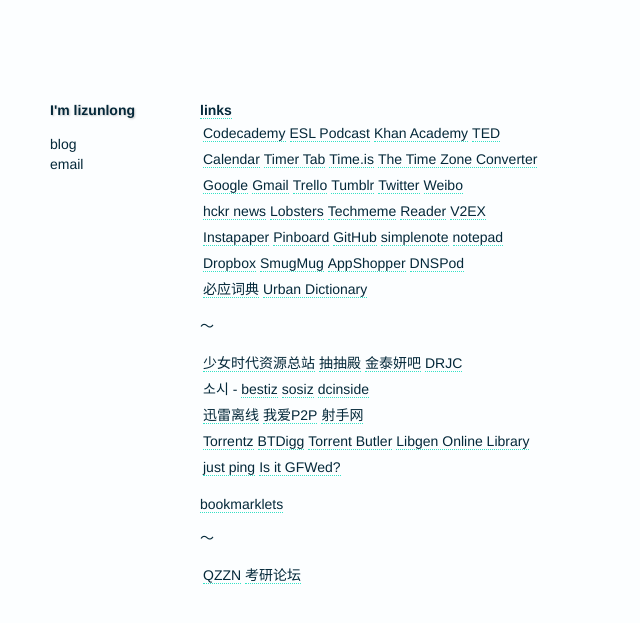
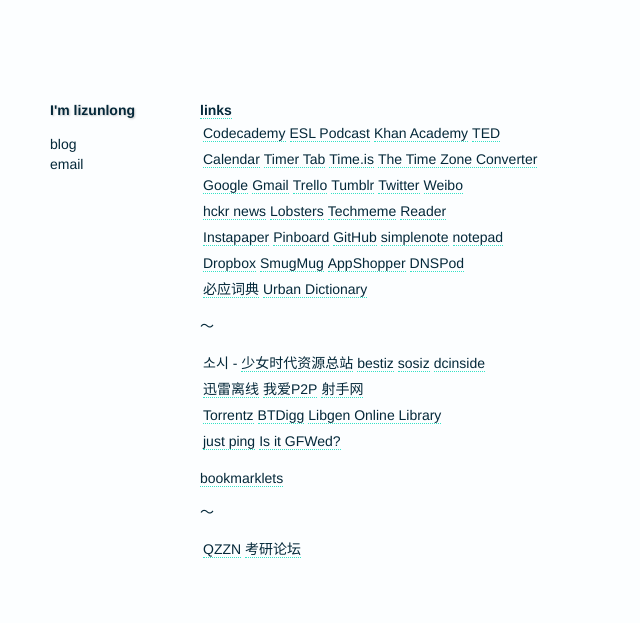
Before and after one commit to lzl/lzl.github.com, a Jekyll site: the page built from _posts/2012-03-12-links.md, in a window 1280 px wide. Shown: the top 623 px of the page, without its empty margins (0-640 px from the left). Built offline with Jekyll 4.4.1, drawn with Linux system fonts in a browser that asks for light colours.

Commit message:
remove v2ex and some snsd fansites

```diff
--- a/_posts/2012-03-12-links.md
+++ b/_posts/2012-03-12-links.md
@@ -9,7 +9,7 @@
 
 [Google](https://www.google.com/ncr) | [Gmail](https://mail.google.com/mail/) | [Trello](https://trello.com/) | [Tumblr](http://www.tumblr.com/dashboard) | [Twitter](https://twitter.com/) | [Weibo](http://weibo.com/)
 
-[hckr news](http://hckrnews.com/) | [Lobsters](https://lobste.rs/) | [Techmeme](http://techmeme.com/) | [Reader](https://www.google.com/reader/view/) | [V2EX](http://www.v2ex.com/)
+[hckr news](http://hckrnews.com/) | [Lobsters](https://lobste.rs/) | [Techmeme](http://techmeme.com/) | [Reader](https://www.google.com/reader/view/)
 
 [Instapaper](http://www.instapaper.com/) | [Pinboard](http://pinboard.in/) | [GitHub](https://github.com) | [simplenote](https://simple-note.appspot.com/) | [notepad](http://notepad.cc/)
 
@@ -19,13 +19,11 @@
 
 ～
 
-[少女时代资源总站](http://hi.baidu.com/new/snsdresource) | [抽抽殿](http://www.snsdforever.com/bbs/) | [金泰妍吧](http://tieba.baidu.com/f?kw=%BD%F0%CC%A9%E5%FB) | [DRJC](http://www.jessicachina.net/)
-
-소시 - [bestiz](http://bestjd.bestiz.net/zboard/zboard.php?id=jb0901) | [sosiz](http://www.sosiz.net/?mid=org_data) | [dcinside](http://gall.dcinside.com/list.php?id=taeyeon_new)
+소시 - [少女时代资源总站](http://hi.baidu.com/new/snsdresource) | [bestiz](http://bestjd.bestiz.net/zboard/zboard.php?id=jb0901) | [sosiz](http://www.sosiz.net/?mid=org_data) | [dcinside](http://gall.dcinside.com/list.php?id=taeyeon_new)
 
 [迅雷离线](http://lixian.xunlei.com) | [我爱P2P](http://oabt.org/) | [射手网](http://shooter.cn/)
 
-[Torrentz](http://torrentz.eu/) | [BTDigg](http://btdigg.org/) | [Torrent Butler](http://torrentbutler.eu/) | [Libgen Online Library](http://libgen.info/)
+[Torrentz](http://torrentz.eu/) | [BTDigg](http://btdigg.org/) | [Libgen Online Library](http://libgen.info/)
 
 [just ping](http://just-ping.com/) | [Is it GFWed?](http://isitgfwed.sinaapp.com/)
 
```
